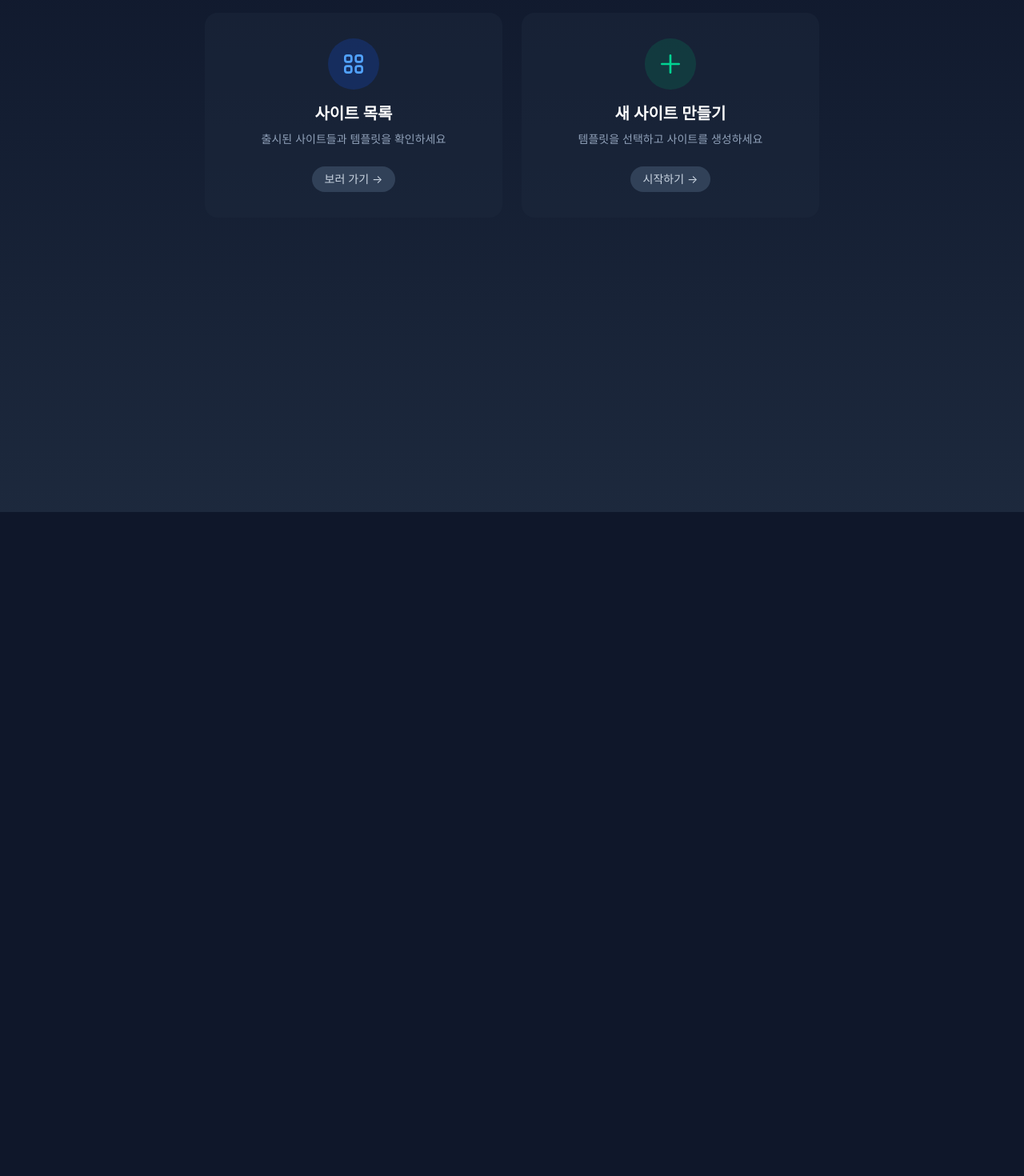
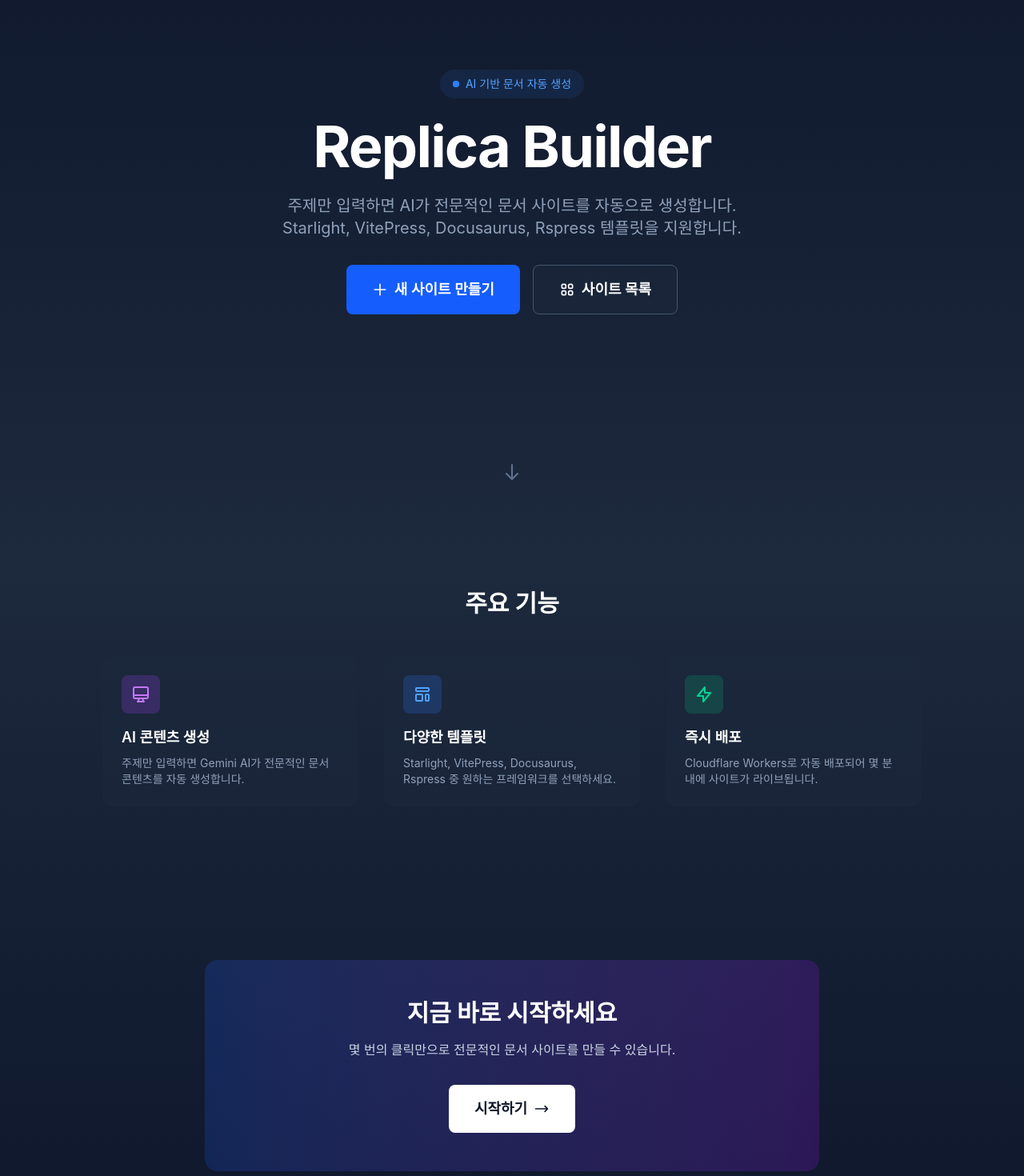
Before and after one commit to XIYO/replica-builder, a SvelteKit app: page / in a window 1280 px wide. Shown: the part 160-1630 px from the top of the page at 80% size. Before the commit the page ends 800 px from the top, so only its background shows below. Built offline with nearby package versions, Linux system fonts and the light colour scheme.

Commit message:
refactor: 루트를 히어로 랜딩 페이지로 변경, /new 라우트 추가
- 루트(/): 히어로 섹션 + 특징 소개 + CTA
- /new: 템플릿 선택 페이지 (기존 루트 기능 이동)
- 히어로에 새 사이트 만들기, 사이트 목록 버튼 배치

```diff
--- a/src/routes/+page.svelte
+++ b/src/routes/+page.svelte
@@ -1,149 +1,115 @@
 <script lang="ts">
-	import { goto } from '$app/navigation';
 	import { resolve } from '$app/paths';
-	import StepIndicator from '$lib/components/StepIndicator.svelte';
-	import { templates, type Template } from '$lib/data/templates';
-
-	let showTemplates = $state(false);
-
-	function selectTemplate(template: Template) {
-		goto(resolve(`/configure/${template.id}`));
-	}
-
-	function startCreate() {
-		showTemplates = true;
-		// 부드러운 스크롤
-		setTimeout(() => {
-			document.getElementById('templates')?.scrollIntoView({ behavior: 'smooth' });
-		}, 100);
-	}
 </script>
 
 <svelte:head>
 	<title>Replica Builder</title>
-	<meta name="description" content="Create your documentation site instantly" />
+	<meta name="description" content="AI 기반 문서 사이트 생성 플랫폼" />
 </svelte:head>
 
-<main class="min-h-screen bg-gradient-to-b from-slate-900 to-slate-800 px-4 py-12">
-	<div class="mx-auto max-w-3xl">
-		<h1 class="mb-4 text-center text-4xl font-bold text-white">Replica Builder</h1>
-		<p class="mb-12 text-center text-slate-300">Create your documentation site in seconds</p>
+<main class="min-h-screen bg-gradient-to-b from-slate-900 via-slate-800 to-slate-900">
+	<!-- 히어로 섹션 -->
+	<section class="flex min-h-screen flex-col items-center justify-center px-4 text-center">
+		<div class="mb-6 inline-flex items-center gap-2 rounded-full bg-blue-500/10 px-4 py-2 text-sm text-blue-400">
+			<span class="relative flex h-2 w-2">
+				<span class="absolute inline-flex h-full w-full animate-ping rounded-full bg-blue-400 opacity-75"></span>
+				<span class="relative inline-flex h-2 w-2 rounded-full bg-blue-500"></span>
+			</span>
+			AI 기반 문서 자동 생성
+		</div>
 
-		<!-- 메인 선택 카드 -->
-		<div class="mb-12 grid gap-6 sm:grid-cols-2">
-			<!-- 사이트 목록 보기 -->
+		<h1 class="mb-6 text-5xl font-bold tracking-tight text-white sm:text-6xl lg:text-7xl">
+			Replica Builder
+		</h1>
+
+		<p class="mb-8 max-w-2xl text-lg text-slate-400 sm:text-xl">
+			주제만 입력하면 AI가 전문적인 문서 사이트를 자동으로 생성합니다.
+			<br class="hidden sm:block" />
+			Starlight, VitePress, Docusaurus, Rspress 템플릿을 지원합니다.
+		</p>
+
+		<!-- 히어로 버튼 -->
+		<div class="flex flex-col gap-4 sm:flex-row">
+			<a
+				href={resolve('/new')}
+				class="inline-flex items-center justify-center gap-2 rounded-lg bg-blue-600 px-8 py-4 text-lg font-semibold text-white transition hover:bg-blue-500"
+			>
+				<svg class="h-5 w-5" fill="none" stroke="currentColor" viewBox="0 0 24 24">
+					<path stroke-linecap="round" stroke-linejoin="round" stroke-width="2" d="M12 4v16m8-8H4" />
+				</svg>
+				새 사이트 만들기
+			</a>
 			<a
 				href={resolve('/sites')}
-				class="group flex flex-col items-center gap-4 rounded-2xl bg-slate-800/50 p-8 transition hover:bg-slate-700/50"
+				class="inline-flex items-center justify-center gap-2 rounded-lg border border-slate-600 bg-slate-800/50 px-8 py-4 text-lg font-semibold text-white transition hover:border-slate-500 hover:bg-slate-700/50"
 			>
-				<div
-					class="flex h-16 w-16 items-center justify-center rounded-full bg-blue-600/20 text-blue-400 transition group-hover:bg-blue-600/30"
-				>
-					<svg class="h-8 w-8" fill="none" stroke="currentColor" viewBox="0 0 24 24">
-						<path
-							stroke-linecap="round"
-							stroke-linejoin="round"
-							stroke-width="2"
-							d="M4 6a2 2 0 012-2h2a2 2 0 012 2v2a2 2 0 01-2 2H6a2 2 0 01-2-2V6zM14 6a2 2 0 012-2h2a2 2 0 012 2v2a2 2 0 01-2 2h-2a2 2 0 01-2-2V6zM4 16a2 2 0 012-2h2a2 2 0 012 2v2a2 2 0 01-2 2H6a2 2 0 01-2-2v-2zM14 16a2 2 0 012-2h2a2 2 0 012 2v2a2 2 0 01-2 2h-2a2 2 0 01-2-2v-2z"
-						/>
+				<svg class="h-5 w-5" fill="none" stroke="currentColor" viewBox="0 0 24 24">
+					<path stroke-linecap="round" stroke-linejoin="round" stroke-width="2" d="M4 6a2 2 0 012-2h2a2 2 0 012 2v2a2 2 0 01-2 2H6a2 2 0 01-2-2V6zM14 6a2 2 0 012-2h2a2 2 0 012 2v2a2 2 0 01-2 2h-2a2 2 0 01-2-2V6zM4 16a2 2 0 012-2h2a2 2 0 012 2v2a2 2 0 01-2 2H6a2 2 0 01-2-2v-2zM14 16a2 2 0 012-2h2a2 2 0 012 2v2a2 2 0 01-2 2h-2a2 2 0 01-2-2v-2z" />
+				</svg>
+				사이트 목록
+			</a>
+		</div>
+
+		<!-- 스크롤 힌트 -->
+		<div class="absolute bottom-8 animate-bounce text-slate-500">
+			<svg class="h-6 w-6" fill="none" stroke="currentColor" viewBox="0 0 24 24">
+				<path stroke-linecap="round" stroke-linejoin="round" stroke-width="2" d="M19 14l-7 7m0 0l-7-7m7 7V3" />
 			</svg>
 		</div>
-				<div class="text-center">
-					<h2 class="text-xl font-semibold text-white">사이트 목록</h2>
-					<p class="mt-2 text-sm text-slate-400">출시된 사이트들과 템플릿을 확인하세요</p>
-				</div>
-				<span
-					class="mt-2 rounded-full bg-slate-700 px-4 py-1.5 text-sm text-slate-300 transition group-hover:bg-blue-600 group-hover:text-white"
-				>
-					보러 가기 →
-				</span>
-			</a>
+	</section>
 
-			<!-- 새 사이트 만들기 -->
-			<button
-				type="button"
-				onclick={startCreate}
-				class="group flex cursor-pointer flex-col items-center gap-4 rounded-2xl bg-slate-800/50 p-8 transition hover:bg-slate-700/50"
-			>
-				<div
-					class="flex h-16 w-16 items-center justify-center rounded-full bg-emerald-600/20 text-emerald-400 transition group-hover:bg-emerald-600/30"
-				>
-					<svg class="h-8 w-8" fill="none" stroke="currentColor" viewBox="0 0 24 24">
-						<path
-							stroke-linecap="round"
-							stroke-linejoin="round"
-							stroke-width="2"
-							d="M12 4v16m8-8H4"
-						/>
+	<!-- 특징 섹션 -->
+	<section class="px-4 py-24">
+		<div class="mx-auto max-w-5xl">
+			<h2 class="mb-12 text-center text-3xl font-bold text-white">주요 기능</h2>
+			<div class="grid gap-8 sm:grid-cols-2 lg:grid-cols-3">
+				<div class="rounded-xl bg-slate-800/50 p-6">
+					<div class="mb-4 flex h-12 w-12 items-center justify-center rounded-lg bg-purple-500/20 text-purple-400">
+						<svg class="h-6 w-6" fill="none" stroke="currentColor" viewBox="0 0 24 24">
+							<path stroke-linecap="round" stroke-linejoin="round" stroke-width="2" d="M9.75 17L9 20l-1 1h8l-1-1-.75-3M3 13h18M5 17h14a2 2 0 002-2V5a2 2 0 00-2-2H5a2 2 0 00-2 2v10a2 2 0 002 2z" />
 						</svg>
 					</div>
-				<div class="text-center">
-					<h2 class="text-xl font-semibold text-white">새 사이트 만들기</h2>
-					<p class="mt-2 text-sm text-slate-400">템플릿을 선택하고 사이트를 생성하세요</p>
-				</div>
-				<span
-					class="mt-2 rounded-full bg-slate-700 px-4 py-1.5 text-sm text-slate-300 transition group-hover:bg-emerald-600 group-hover:text-white"
-				>
-					시작하기 →
-				</span>
-			</button>
+					<h3 class="mb-2 text-lg font-semibold text-white">AI 콘텐츠 생성</h3>
+					<p class="text-sm text-slate-400">주제만 입력하면 Gemini AI가 전문적인 문서 콘텐츠를 자동 생성합니다.</p>
 				</div>
 
-		<!-- 템플릿 선택 섹션 -->
-		{#if showTemplates}
-			<div id="templates" class="space-y-4">
-				<StepIndicator current={1} />
+				<div class="rounded-xl bg-slate-800/50 p-6">
+					<div class="mb-4 flex h-12 w-12 items-center justify-center rounded-lg bg-blue-500/20 text-blue-400">
+						<svg class="h-6 w-6" fill="none" stroke="currentColor" viewBox="0 0 24 24">
+							<path stroke-linecap="round" stroke-linejoin="round" stroke-width="2" d="M4 5a1 1 0 011-1h14a1 1 0 011 1v2a1 1 0 01-1 1H5a1 1 0 01-1-1V5zM4 13a1 1 0 011-1h6a1 1 0 011 1v6a1 1 0 01-1 1H5a1 1 0 01-1-1v-6zM16 13a1 1 0 011-1h2a1 1 0 011 1v6a1 1 0 01-1 1h-2a1 1 0 01-1-1v-6z" />
+						</svg>
+					</div>
+					<h3 class="mb-2 text-lg font-semibold text-white">다양한 템플릿</h3>
+					<p class="text-sm text-slate-400">Starlight, VitePress, Docusaurus, Rspress 중 원하는 프레임워크를 선택하세요.</p>
+				</div>
 
-				<h2 class="text-xl font-semibold text-white">템플릿 선택</h2>
-				<div class="grid gap-4">
-					{#each templates as template (template.id)}
-						<button
-							type="button"
-							onclick={() => selectTemplate(template)}
-							class="group flex w-full cursor-pointer items-center gap-4 rounded-xl bg-slate-800/50 p-6 text-left transition hover:bg-slate-700/50 focus:ring-2 focus:ring-blue-500 focus:outline-none"
+				<div class="rounded-xl bg-slate-800/50 p-6">
+					<div class="mb-4 flex h-12 w-12 items-center justify-center rounded-lg bg-emerald-500/20 text-emerald-400">
+						<svg class="h-6 w-6" fill="none" stroke="currentColor" viewBox="0 0 24 24">
+							<path stroke-linecap="round" stroke-linejoin="round" stroke-width="2" d="M13 10V3L4 14h7v7l9-11h-7z" />
+						</svg>
+					</div>
+					<h3 class="mb-2 text-lg font-semibold text-white">즉시 배포</h3>
+					<p class="text-sm text-slate-400">Cloudflare Workers로 자동 배포되어 몇 분 내에 사이트가 라이브됩니다.</p>
+				</div>
+			</div>
+		</div>
+	</section>
+
+	<!-- CTA 섹션 -->
+	<section class="px-4 py-24">
+		<div class="mx-auto max-w-3xl rounded-2xl bg-gradient-to-r from-blue-600/20 to-purple-600/20 p-12 text-center">
+			<h2 class="mb-4 text-2xl font-bold text-white sm:text-3xl">지금 바로 시작하세요</h2>
+			<p class="mb-8 text-slate-300">몇 번의 클릭만으로 전문적인 문서 사이트를 만들 수 있습니다.</p>
+			<a
+				href={resolve('/new')}
+				class="inline-flex items-center gap-2 rounded-lg bg-white px-8 py-4 text-lg font-semibold text-slate-900 transition hover:bg-slate-100"
 			>
-							<div class="flex-1">
-								<div class="flex items-center gap-2">
-									<h3 class="text-lg font-semibold text-white">{template.name}</h3>
-									<span class="rounded bg-slate-600 px-2 py-0.5 text-xs text-slate-300">
-										{template.framework}
-									</span>
-								</div>
-								<p class="mt-1 text-sm text-slate-400">{template.description}</p>
-								<a
-									href={template.preview}
-									target="_blank"
-									rel="external"
-									onclick={(e) => e.stopPropagation()}
-									class="mt-2 inline-flex items-center gap-1 text-sm text-blue-400 hover:text-blue-300"
-								>
-									미리보기
-									<svg class="h-4 w-4" fill="none" stroke="currentColor" viewBox="0 0 24 24">
-										<path
-											stroke-linecap="round"
-											stroke-linejoin="round"
-											stroke-width="2"
-											d="M10 6H6a2 2 0 00-2 2v10a2 2 0 002 2h10a2 2 0 002-2v-4M14 4h6m0 0v6m0-6L10 14"
-										/>
+				시작하기
+				<svg class="h-5 w-5" fill="none" stroke="currentColor" viewBox="0 0 24 24">
+					<path stroke-linecap="round" stroke-linejoin="round" stroke-width="2" d="M17 8l4 4m0 0l-4 4m4-4H3" />
 				</svg>
 			</a>
 		</div>
-							<div
-								class="text-slate-500 transition group-hover:translate-x-1 group-hover:text-white"
-							>
-								<svg class="h-6 w-6" fill="none" stroke="currentColor" viewBox="0 0 24 24">
-									<path
-										stroke-linecap="round"
-										stroke-linejoin="round"
-										stroke-width="2"
-										d="M9 5l7 7-7 7"
-									/>
-								</svg>
-							</div>
-						</button>
-					{/each}
-				</div>
-			</div>
-		{/if}
-	</div>
+	</section>
 </main>
--- /dev/null
+++ b/src/routes/new/+page.svelte
@@ -0,0 +1,94 @@
+<script lang="ts">
+	import { goto } from '$app/navigation';
+	import { resolve } from '$app/paths';
+	import StepIndicator from '$lib/components/StepIndicator.svelte';
+	import { templates, type Template } from '$lib/data/templates';
+
+	function selectTemplate(template: Template) {
+		goto(resolve(`/configure/${template.id}`));
+	}
+</script>
+
+<svelte:head>
+	<title>새 사이트 만들기 | Replica Builder</title>
+	<meta name="description" content="템플릿을 선택하고 새 문서 사이트를 만드세요" />
+</svelte:head>
+
+<main class="min-h-screen bg-gradient-to-b from-slate-900 to-slate-800 px-4 py-12">
+	<div class="mx-auto max-w-3xl">
+		<div class="mb-8 flex items-center justify-between">
+			<div>
+				<h1 class="text-3xl font-bold text-white">새 사이트 만들기</h1>
+				<p class="mt-1 text-slate-400">템플릿을 선택하세요</p>
+			</div>
+			<a
+				href={resolve('/')}
+				class="text-sm text-slate-400 transition hover:text-white"
+			>
+				← 홈으로
+			</a>
+		</div>
+
+		<StepIndicator current={1} />
+
+		<div class="space-y-4">
+			<h2 class="text-xl font-semibold text-white">템플릿 선택</h2>
+			<div class="grid gap-4">
+				{#each templates as template (template.id)}
+					<button
+						type="button"
+						onclick={() => selectTemplate(template)}
+						class="group flex w-full cursor-pointer items-center gap-4 rounded-xl bg-slate-800/50 p-6 text-left transition hover:bg-slate-700/50 focus:ring-2 focus:ring-blue-500 focus:outline-none"
+					>
+						<!-- 스크린샷 썸네일 -->
+						<div class="hidden shrink-0 sm:block">
+							<img
+								src="https://screenshots.xiyo.dev/replica-{template.id}.png"
+								alt="{template.name} 미리보기"
+								class="h-20 w-32 rounded-lg border border-slate-700 object-cover object-top"
+								loading="lazy"
+							/>
+						</div>
+
+						<div class="flex-1">
+							<div class="flex items-center gap-2">
+								<h3 class="text-lg font-semibold text-white">{template.name}</h3>
+								<span class="rounded bg-slate-600 px-2 py-0.5 text-xs text-slate-300">
+									{template.framework}
+								</span>
+							</div>
+							<p class="mt-1 text-sm text-slate-400">{template.description}</p>
+							<a
+								href={template.preview}
+								target="_blank"
+								rel="external"
+								onclick={(e) => e.stopPropagation()}
+								class="mt-2 inline-flex items-center gap-1 text-sm text-blue-400 hover:text-blue-300"
+							>
+								미리보기
+								<svg class="h-4 w-4" fill="none" stroke="currentColor" viewBox="0 0 24 24">
+									<path
+										stroke-linecap="round"
+										stroke-linejoin="round"
+										stroke-width="2"
+										d="M10 6H6a2 2 0 00-2 2v10a2 2 0 002 2h10a2 2 0 002-2v-4M14 4h6m0 0v6m0-6L10 14"
+									/>
+								</svg>
+							</a>
+						</div>
+						<div class="text-slate-500 transition group-hover:translate-x-1 group-hover:text-white">
+							<svg class="h-6 w-6" fill="none" stroke="currentColor" viewBox="0 0 24 24">
+								<path
+									stroke-linecap="round"
+									stroke-linejoin="round"
+									stroke-width="2"
+									d="M9 5l7 7-7 7"
+								/>
+							</svg>
+						</div>
+					</button>
+				{/each}
+			</div>
+		</div>
+	</div>
+</main>
```
Lines whose indentation alone changed are shown as unchanged.
